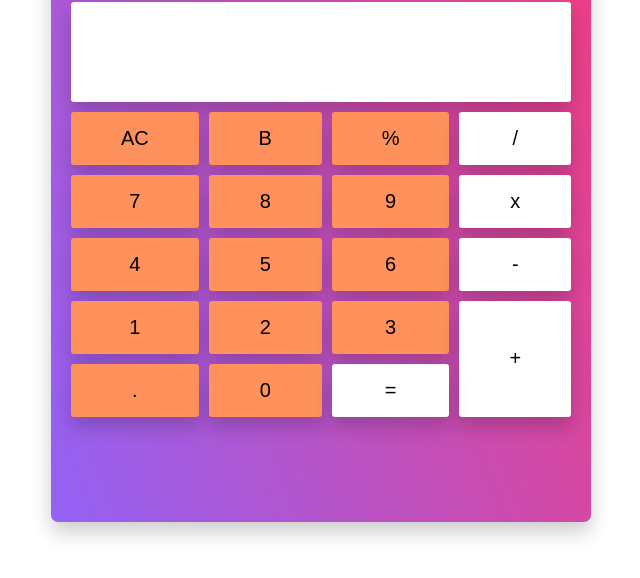
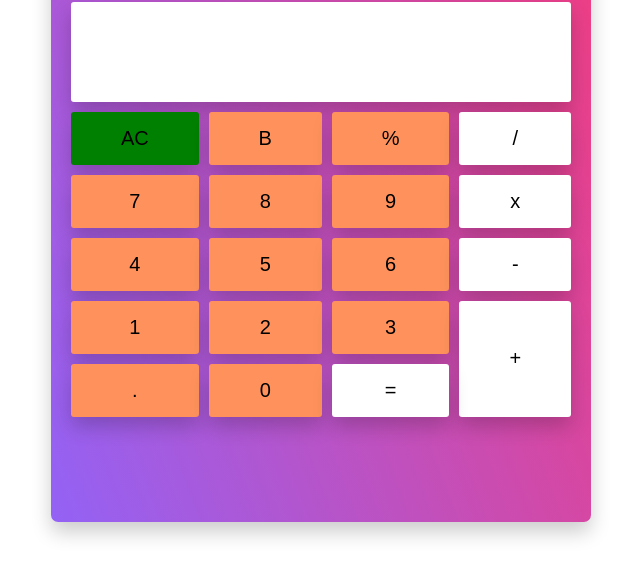
Before and after one commit to santhoshkumar43/calculator, a plain HTML site: page index.html in a window 1280 px wide. Shown: the part 146-724 px from the top of the page, without its empty margins (319-959 px from the left). Drawn offline with Linux system fonts and the light colour scheme.

Commit message:
Update index.html

```diff
--- a/index.html
+++ b/index.html
@@ -41,7 +41,7 @@
         </div>
         <div class="keys">
 
-            <input type="button" value="AC" onclick="clr(' ')">
+            <input type="button"style="background-color: green;" value="AC" onclick="clr(' ')">
             <input type="button" value="B" onclick="back()">
             <input type="button" value="%" onclick="store('%')">
             <input style="background-color: white;" type="button" value="/" onclick="store('/')">
```
